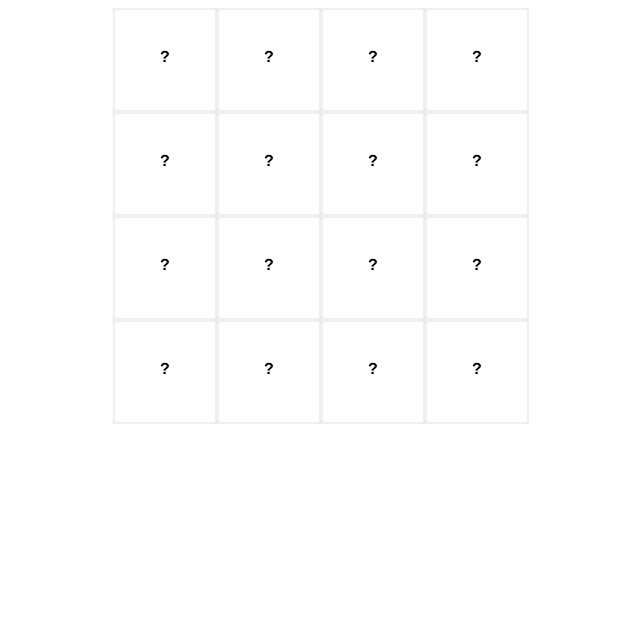
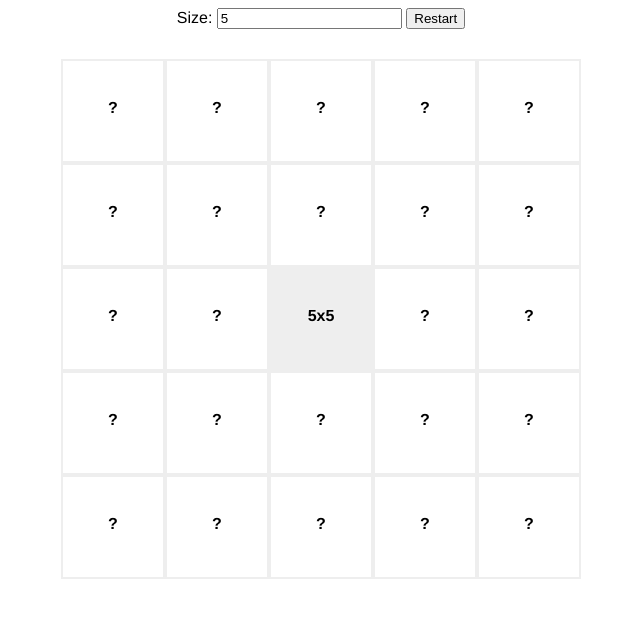
Before and after one commit to andriikh/vue-5x5, a Vue app: page / in a window 1280 px wide. Shown: the top 618 px of the page, without its empty margins (319-959 px from the left). Built offline with nearby package versions, Linux system fonts and the light colour scheme.

Commit message:
restart option and odd sizes support

```diff
--- a/src/App.vue
+++ b/src/App.vue
@@ -1,8 +1,10 @@
 <template>
   <div id="app">
+    <div v-if="win" class="message"><span class="message__text">You won! <button @click = "restart()">Restart</button></span></div>
+    <div class="toolbar">Size: <input v-model.number="size"/> <button @click="restart()">Restart</button></div>
     <div v-if="ready" class="blocks">
       <div v-for="(line, i) in matrix" :key="i" class="line">
-        <block v-for="(el, j) in line" :data="el" :key="i+j" :onclick="activateBlock.bind(this, i, j)" />
+        <block v-for="(el, j) in line" :size="typeof size == 'number' ? size : 0" :data="el" :key="i+j" :onclick="activateBlock.bind(this, i, j)" />
       </div>
     </div>
   </div>
@@ -17,7 +19,7 @@ export default {
     return {
       colors: [],
       matrix: [],
-      size: 4, // size of matrix
+      size: 5, // size of matrix
       activeBlocks: [],
       ready: false,
       timer: false,
@@ -26,6 +28,7 @@ export default {
   },
   methods:{
     getColors(){ // generating array of random HEX colors
+      this.ready = false;
       let length = Math.floor(this.size*this.size/2);
 
       for(let i = 0; i < length; i++){
@@ -36,11 +39,20 @@ export default {
       this.getMatrix();
     },
     getMatrix(){ // generating game matrix
+      if(this.size%2){
+        var center = Math.floor(this.size/2)
+      }
       for(let i = 0; i < this.size; i++){
         this.matrix[i] = []
         for(let j = 0; j < this.size; j++){
-          let color = this.addToMatrix();
-          this.matrix[i].push({color: color, status: false, active: false});
+
+          if(this.size%2 && i === center && j === center){
+            this.matrix[i].push({color: '#111', status: false, active: false, prop: true});
+          }
+          else{
+            let color = this.addToMatrix();
+            this.matrix[i].push({color: color, status: false, active: false, prop: false});
+            }
         }
       }
 
@@ -84,7 +96,7 @@ export default {
       let didWin = true;
       for(let i = 0; i < this.matrix.length; i++){
         for(let j = 0; j < this.matrix[i].length; j++){
-          if(this.matrix[i][j].status === false){
+          if(this.matrix[i][j].status === false && !this.matrix[i][j].prop){
             didWin = false;
             break;
           }
@@ -109,6 +121,14 @@ export default {
     },
     updateMatrix(){
       this.matrix = JSON.parse(JSON.stringify(this.matrix));
+    },
+    restart(){
+      this.colors = [];
+      this.matrix = [];
+      this.activeBlocks = [];
+      this.timer = false;
+      this.win = false;
+      this.getColors();
     }
   },
   created: function(){
@@ -131,4 +151,24 @@ export default {
   justify-content: center;
 
 }
+.message{
+  position: fixed;
+  width: 300px;
+  height: 140px;
+  text-align: center;
+  left: calc(50vw - 150px);
+  top: calc(30vh - 70px);
+  background: #eee;
+  box-shadow: #777 0px 0px 1px;
+  z-index: 2;
+}
+.message__text{
+  position: relative;
+  top: calc(50% - 20px);
+  font-size: 20px;
+}
+.toolbar{
+  text-align: center;
+  margin-bottom: 30px;
+}
 </style>
--- a/src/components/Block.vue
+++ b/src/components/Block.vue
@@ -1,6 +1,7 @@
 <template>
     <div @click="onclick()" class="block" :style="style">
-        <span class="colorText">{{data.status ? '&#10003;' : data.active ? `#${data.color}`  : '?'}}</span>
+        <span v-if="!data.prop" class="colorText">{{data.status ? '&#10003;' : data.active ? `#${data.color}`  : '?'}}</span>
+        <span v-if="data.prop" class="propText">{{size}}x{{size}}</span>
     </div>
 </template>
 <script>
@@ -8,6 +9,7 @@ export default {
     name: "block",
     props: {
         data: Object,
+        size: Number,
         onclick: Function,
     },
     created: function(){
@@ -16,7 +18,10 @@ export default {
     computed: {
         style: function(){
             let style;
-            if(this.data.active == true){
+            if(this.data.prop){
+                style = 'background-color: #eee'
+            }
+            else if(this.data.active == true){
                 style = `background-color: #${this.data.color}`
             }
             return style;
@@ -38,4 +43,8 @@ export default {
         top: calc(50% - 12px);
         text-shadow: 0 0 3px #fff;
     }
+    .propText{
+        @extend .colorText;
+        color: black;
+    }
 </style>
```
